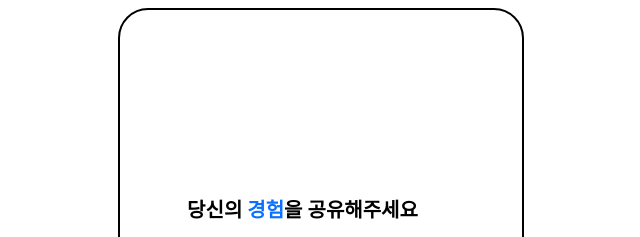
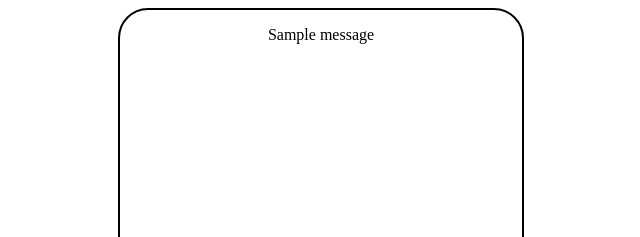
Before and after one commit to dearmytwilight/2025-herethon-6, a Django app: page /users/login/ in a window 1280 px wide. Shown: the top 237 px of the page, without its empty margins (319-959 px from the left). Run offline with Django 5.2, Linux system fonts and the light colour scheme; tables that the repository leaves empty hold one stand-in row (values such as "Sample post"); one stand-in notice (Sample message) is shown.

Commit message:
[Feat] 오류 메세지 출력

```diff
--- a/templates/login.html
+++ b/templates/login.html
@@ -1,4 +1,5 @@
 {% load static %}
+{% load messages %}
 
 <!DOCTYPE html>
 <html lang="en">
@@ -11,9 +12,20 @@
 </head>
 <body>
     <div class="container">
+
+        <!-- 🔔 메시지 출력 영역 -->
+        {% if messages %}
+            <div class="messages">
+                {% for message in messages %}
+                    <p class="message {{ message.tags }}">{{ message }}</p>
+                {% endfor %}
+            </div>
+        {% endif %}
+
         <div class="text">
             <h1>당신의 <span class="blue">경험</span>을 공유해주세요</h1>
         </div>
+
         <form method="post" action="{% url 'users:login' %}">
             {% csrf_token %}
             <div class="input">
@@ -28,6 +40,7 @@
                 </div>
             </div>
         </form>
+
         <a href="{% url 'users:signup' %}" class="login_link">회원가입하기</a>
     </div>
 </body>
```
